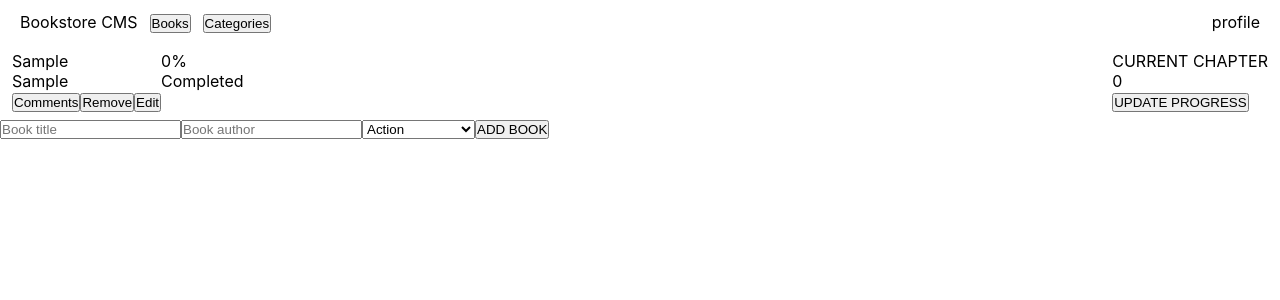
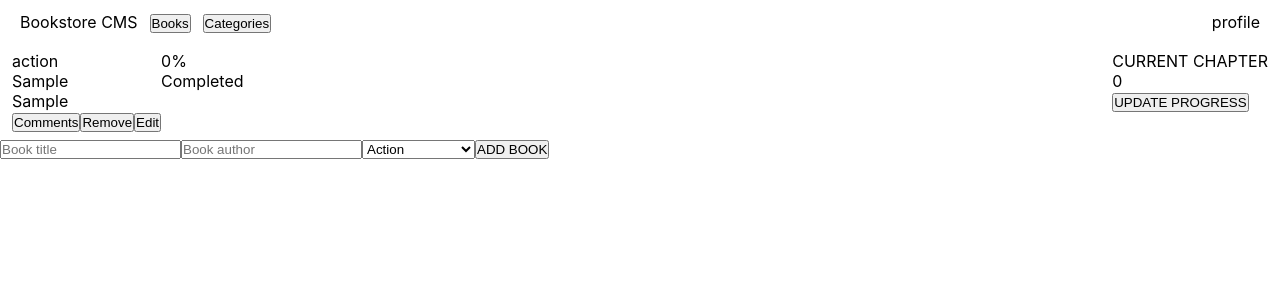
Before and after one commit to yuvenalmash/react-bookstore, a React (Create React App) app: page / in a window 1280 px wide. Both pictures are taken after typing "Sample", "Sample" into the empty fields and a click on the button "ADD BOOK". Shown: the top 300 px of the page. Built offline with nearby package versions, Linux system fonts and the light colour scheme; no server answers.

Commit message:
cleanup files

```diff
--- a/src/components/Book.js
+++ b/src/components/Book.js
@@ -2,26 +2,24 @@ import React from 'react';
 import PropTypes from 'prop-types';
 import { useDispatch } from 'react-redux';
 import styles from './Book.module.css';
-// import { removeBook } from '../redux/books/books';
-import { bookDeleted } from '../redux/books/booksSlice';
+import { removeById } from '../redux/books/booksSlice';
 
 const Book = (props) => {
   const dispatch = useDispatch();
   const { book } = props;
   const {
-    genre, title, author, completed, currentChapter, id,
+    category, title, author, completed, currentChapter, id,
   } = book;
   const handleClick = (e) => {
     e.preventDefault();
-    // dispatch(removeBook(id));
-    dispatch(bookDeleted(id));
+    dispatch(removeById(id));
   };
 
   return (
     <div className={styles.book}>
       <section className={styles.col1}>
         <div>
-          <p>{genre}</p>
+          <p>{category}</p>
           <p>{title}</p>
           <p>{author}</p>
           <div>
--- a/src/components/BooksContainer.js
+++ b/src/components/BooksContainer.js
@@ -1,5 +1,4 @@
 import React from 'react';
-// import { useSelector } from 'react-redux';
 import BooksList from './BooksList';
 import AddBook from './AddBook';
 
--- a/src/components/BooksList.js
+++ b/src/components/BooksList.js
@@ -2,21 +2,17 @@ import React, { useEffect } from 'react';
 import { useSelector, useDispatch } from 'react-redux';
 import Book from './Book';
 import { fetchBooks, selectAllBooks } from '../redux/books/booksSlice';
-// import store from '../redux/configureStore';
 
 const BooksList = () => {
   const dispatch = useDispatch();
-  const books = useSelector(selectAllBooks);
-
   const bookStatus = useSelector((state) => state.books.status);
-
   useEffect(() => {
     if (bookStatus === 'idle') {
       dispatch(fetchBooks());
     }
-  }, [bookStatus, dispatch]);
+  });
+  const books = useSelector(selectAllBooks);
 
-  console.log(`books = ${books}`);
   return (
     <ul>
       {books.map((book) => (
--- a/src/redux/configureStore.js
+++ b/src/redux/configureStore.js
@@ -1,11 +1,9 @@
 import { configureStore } from '@reduxjs/toolkit';
-// import bookReducer from './books/books';
 import booksReducer from './books/booksSlice';
 import categoryReducer from './categories/categories';
 
 const store = configureStore({
   reducer: {
-    // books: bookReducer,
     books: booksReducer,
     categories: categoryReducer,
   },
```
